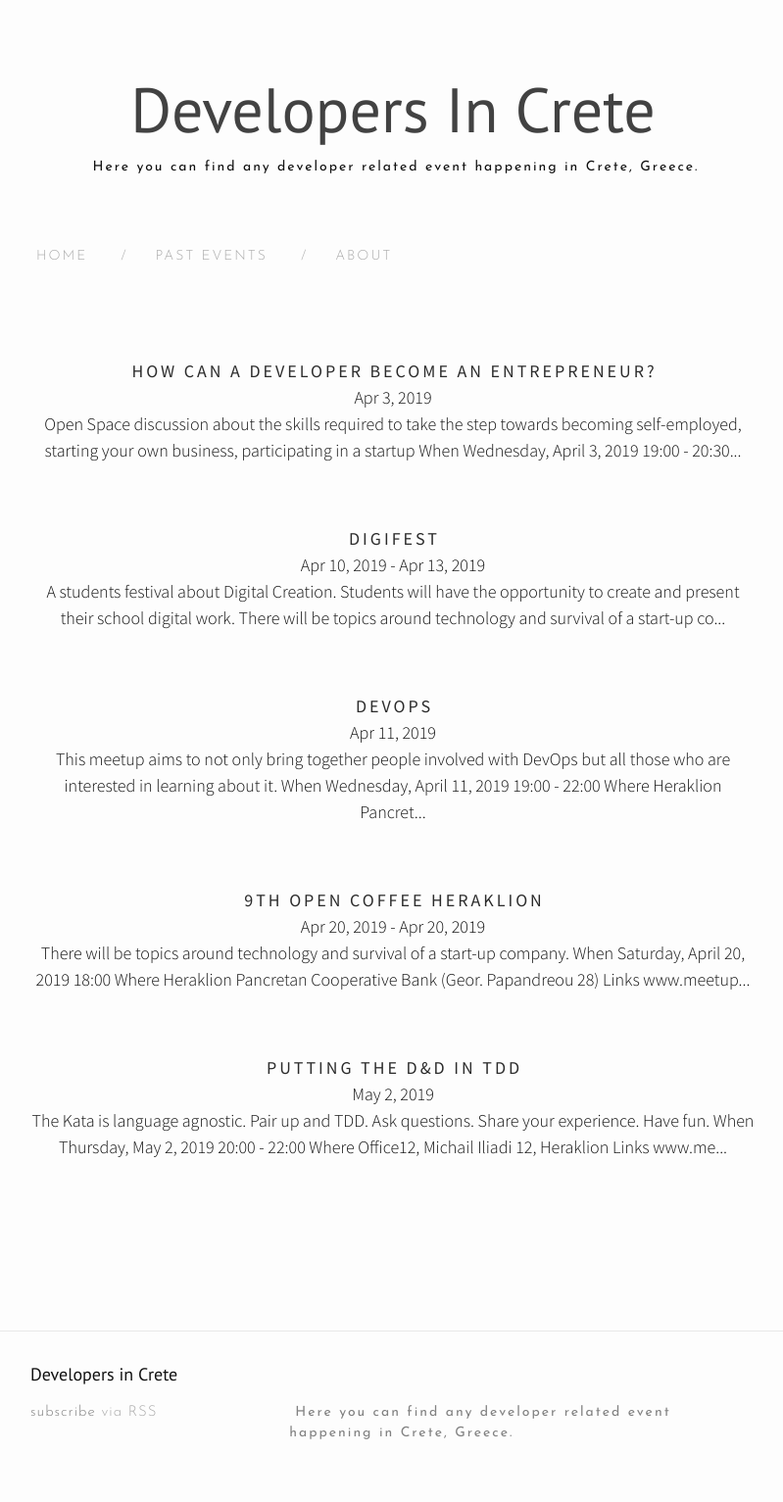
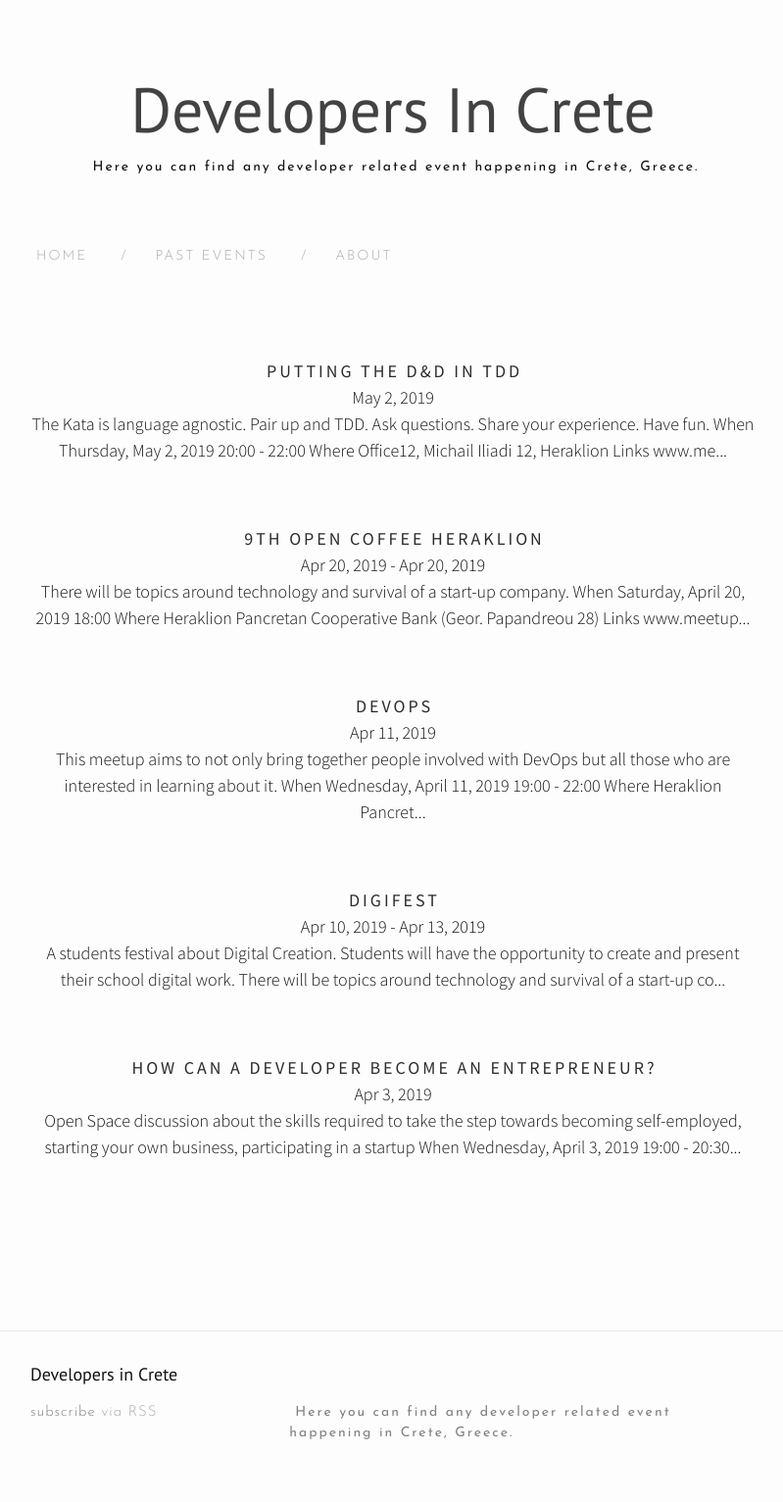
Before and after one commit to irinikp/cretan-dev, a Jekyll site: the page built from archive.md, in a window 1280 px wide. Shown: the whole page at 98% size, without its empty margins (239-1038 px from the left). Built offline with Jekyll 4.4.1, drawn with Linux system fonts in a browser that asks for light colours; nearby versions of some CDN libraries.

Commit message:
reverse order of past events

```diff
--- a/archive.md
+++ b/archive.md
@@ -8,7 +8,7 @@ priority: 2
 
 <div class="home">
 
-  {% assign sorted_events = site.past-events | sort: 'future_date'  %}
+  {% assign sorted_events = site.past-events | sort: 'future_date' | reverse  %}
   {% for event in sorted_events %}
   <div class="post postContent">
     <div class="postTitle">
```
